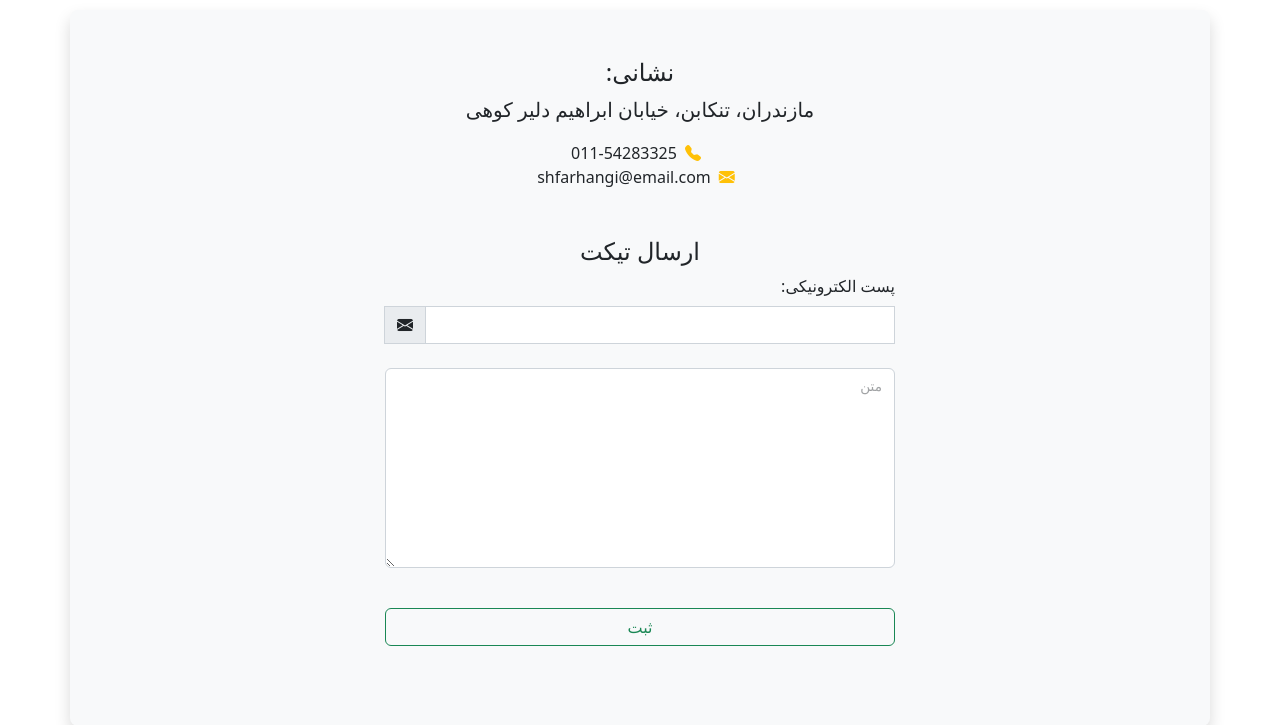
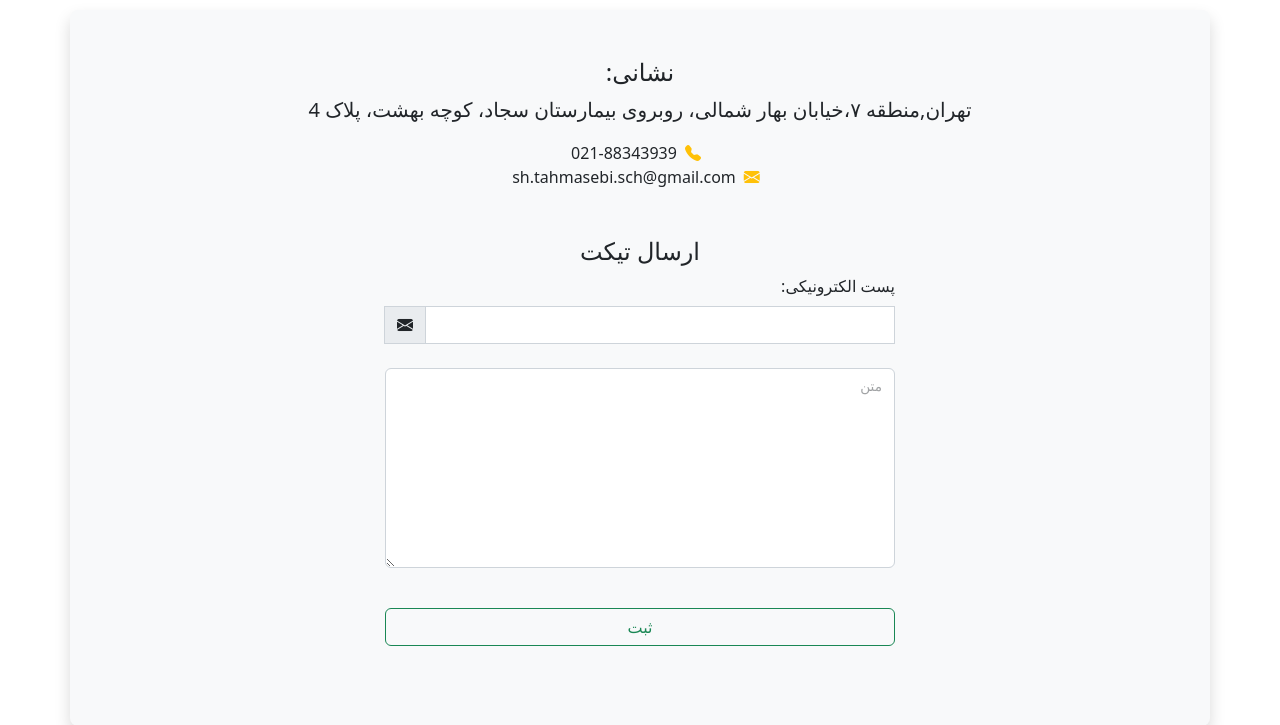
Before and after one commit to docker-mobile/edu, a Django app: page /contact-us in a window 1280 px wide. Shown: the part 88-813 px from the top of the page. Run offline with Django 4.2, Linux system fonts and the light colour scheme.

Commit message:
modified:   School/templates/contact-us.html

```diff
--- a/School/templates/contact-us.html
+++ b/School/templates/contact-us.html
@@ -5,11 +5,11 @@
         <div class="container-md bg-light p-5 shadow rounded-3">
             <div class="row">
                 <h4 class="text-center">نشانی: </h4>
-                <p class="text-center lead">مازندران، تنکابن، خیابان ابراهیم دلیر کوهی</p>
+                <p class="text-center lead">تهران,منطقه ۷،خیابان بهار شمالی، روبروی بیمارستان سجاد، کوچه بهشت، پلاک 4</p>
             </div>
             <div class="row justify-content-center">
-                <a class="text-decoration-none text-dark text-center" href="tel:+981154283021"><i class="bi bi-telephone-fill text-warning p-2"></i>011-54283325</a>
-                <a  class="text-decoration-none text-dark text-center" href="mailto:shfarhangi@email.com"><i class="bi bi-envelope-fill text-warning p-2"></i>shfarhangi@email.com</a>
+                <a class="text-decoration-none text-dark text-center" href="tel:+982188343939"><i class="bi bi-telephone-fill text-warning p-2"></i>021-88343939</a>
+                <a  class="text-decoration-none text-dark text-center" href="mailto:sh.tahmasebi.sch@gmail.com"><i class="bi bi-envelope-fill text-warning p-2"></i>sh.tahmasebi.sch@gmail.com</a>
             </div>
             <div class="row justify-content-center">
                 <h4 class="text-center mt-5">ارسال تیکت</h4>
```
